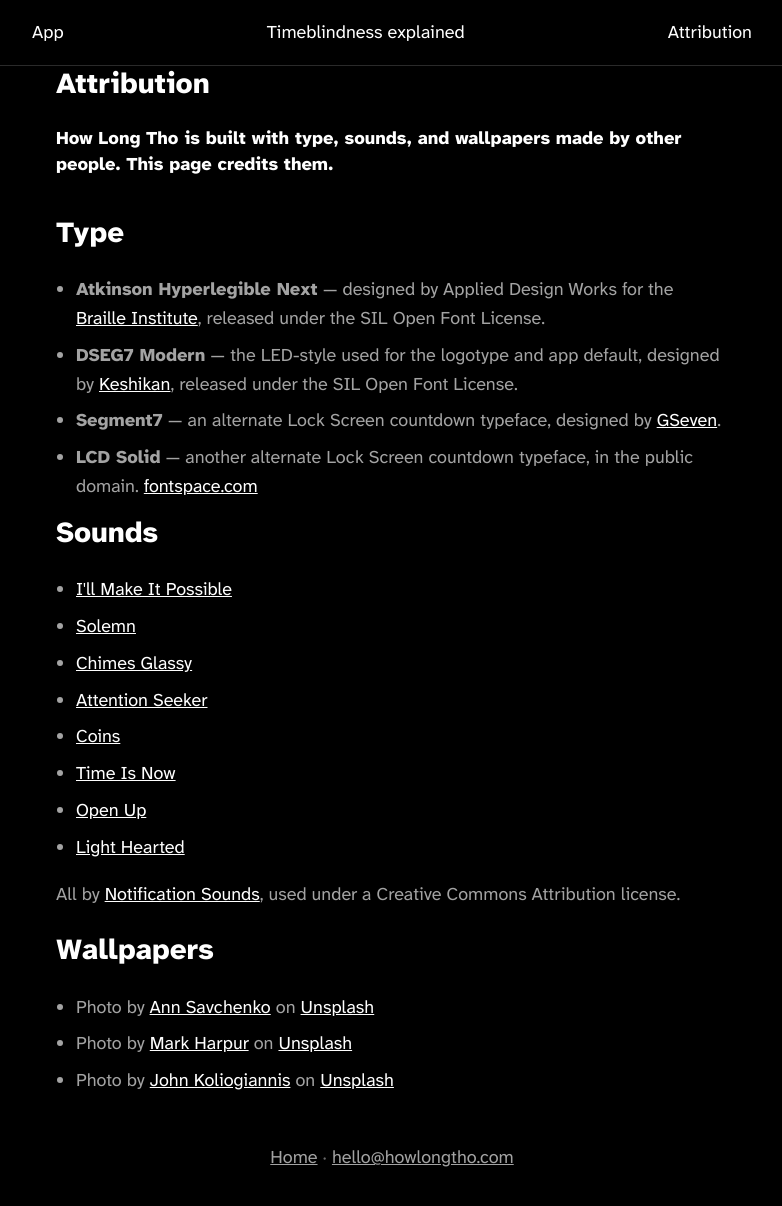
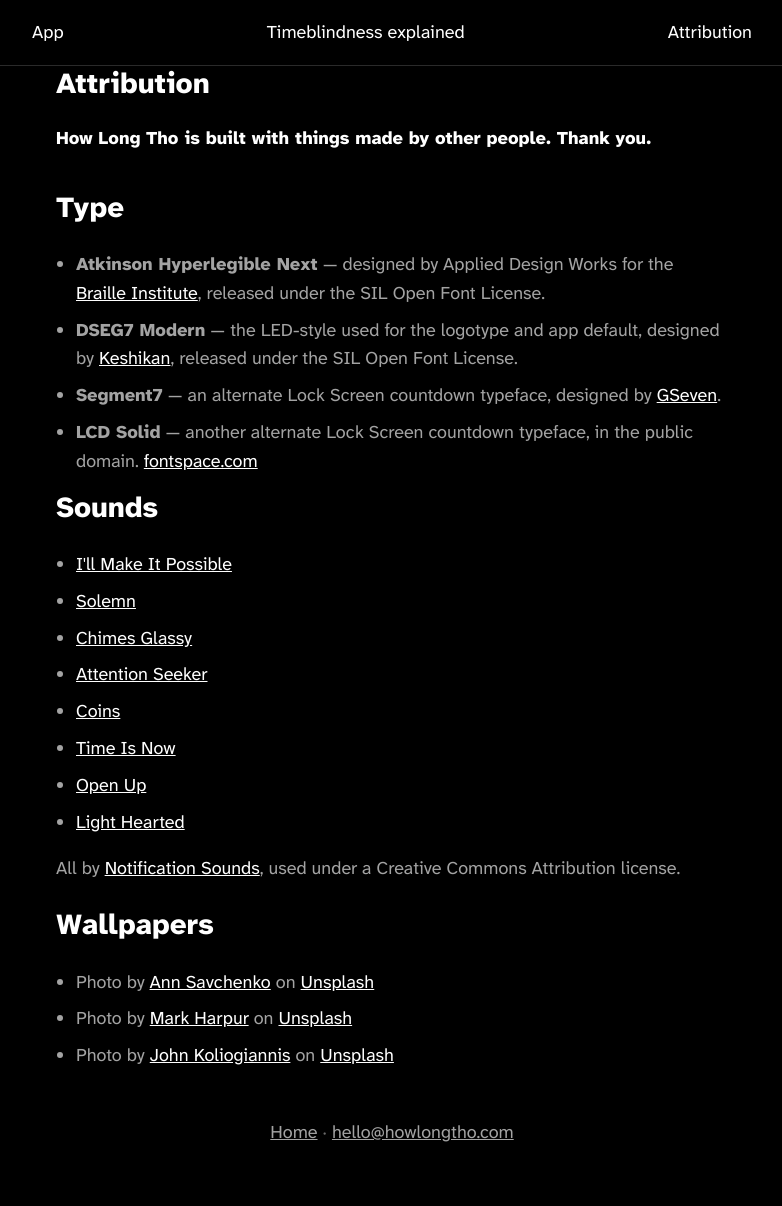
Before and after one commit to afknapping/howlongtho-website, a Jekyll site: the page built from attribution.md, in a window 1280 px wide and 1236 px high. Shown: the top 1206 px of the window, without its empty margins (248-1030 px from the left). Built offline with Jekyll 4.4.1, drawn with Linux system fonts in a browser that asks for light colours.

Commit message:
Simplify Attribution page intro line
Co-Authored-By: Claude Sonnet 5 <noreply@anthropic.com>

```diff
--- a/attribution.md
+++ b/attribution.md
@@ -5,7 +5,7 @@ title: "Attribution"
 description: "Sources and credits for the type, sounds, and wallpapers used in How Long Tho."
 ---
 <h1 class="fs-medium">Attribution</h1>
-<p class="lead fs-small">How Long Tho is built with type, sounds, and wallpapers made by other people. This page credits them.</p>
+<p class="lead fs-small">How Long Tho is built with things made by other people. Thank you.</p>
 <h2 class="fs-medium">Type</h2>
 <ul class="plain-list">
 <li><strong>Atkinson Hyperlegible Next</strong> — designed by Applied Design Works for the <a href="https://www.brailleinstitute.org/freefont/">Braille Institute</a>, released under the SIL Open Font License.</li>
```
